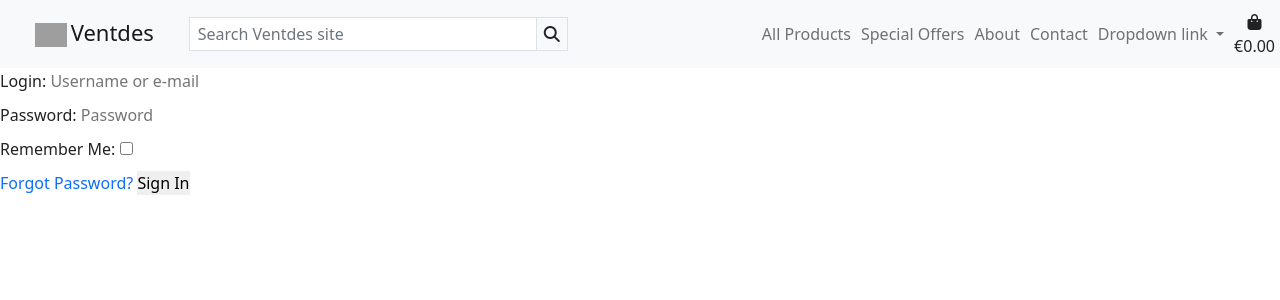
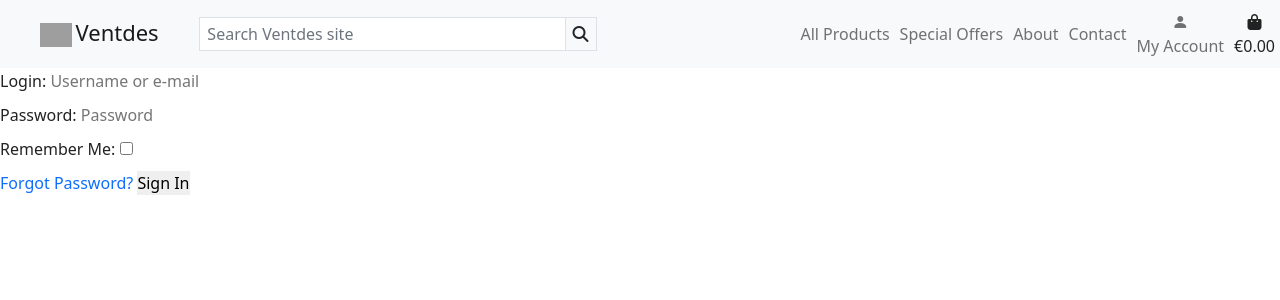
Before and after one commit to lukaszkukla/ventdes, a Django app: page /accounts/login/ in a window 1280 px wide. Shown: the top 300 px of the page. Run offline with Django 3.2, Linux system fonts and the light colour scheme; some libraries are stand-ins or nearby versions; grey boxes are pictures that could not be loaded.

Commit message:
Style: navbar my account icon

```diff
--- a/templates/base.html
+++ b/templates/base.html
@@ -103,21 +103,27 @@
                         <a class="nav-link" href="#">Contact</a>
                     </li>
                     <li class="nav-item dropdown">
-                        <a class="nav-link dropdown-toggle" href="#" id="user-options" role="button"
-                            data-bs-toggle="dropdown" aria-expanded="false">
-                            Dropdown link
+                        <a class="nav-link" href="#" id="user-options" role="button" data-bs-toggle="dropdown"
+                            aria-expanded="false">
+                            <div class="text-center">
+                                <i class="bi bi-person-fill"></i>
+                            </div>
+                            <p class="my-0">My Account</p>
                         </a>
-                        <ul class="dropdown-menu border-0" aria-labelledby="user-options">
+                        <ul class="dropdown-menu border-0 dropdown-menu-right" aria-labelledby="user-options">
                             {% if request.user.is_authenticated %}
                             {% if request.user.is_superuser %}
                             <a href="" class="dropdown-item"><i class="bi bi-boxes"></i> Products Management</a>
                             <a href="" class="dropdown-item"><i class="bi bi-folder-fill"></i> Categories Management</a>
                             {% endif %}
                             <a href="" class="dropdown-item"><i class="bi bi-person-fill"></i> Profile</a>
-                            <a href="{% url 'account_logout' %}" class="dropdown-item"><i class="bi bi-door-open"></i> Logout</a>
+                            <a href="{% url 'account_logout' %}" class="dropdown-item"><i class="bi bi-door-open"></i>
+                                Logout</a>
                             {% else %}
-                            <a href="{% url 'account_signup' %}" class="dropdown-item"><i class="bi bi-pencil-square"></i> Register</a>
-                            <a href="{% url 'account_login' %}" class="dropdown-item">Login</a>
+                            <a href="{% url 'account_signup' %}" class="dropdown-item"><i
+                                    class="bi bi-pencil-square"></i> Register</a>
+                            <a href="{% url 'account_login' %}" class="dropdown-item"><i class="bi bi-person-fill"></i>
+                                Login</a>
                             {% endif %}
                         </ul>
                     </li>
```
